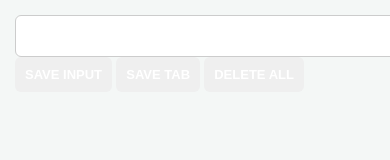
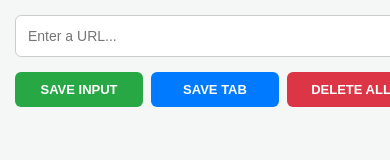
Before and after one commit to guptaaditya6973/tracker, a browser extension: page index.html in a window 390 px wide. Shown: the top 160 px of the page. Drawn offline with Linux system fonts and the light colour scheme.

Commit message:
Refactor index.html for improved structure and styling
Updated HTML structure and added meta tags for better accessibility and responsiveness.

```diff
--- a/index.html
+++ b/index.html
@@ -1,14 +1,28 @@
-<html>
+<!DOCTYPE html>
+<html lang="en">
 <head>
+    <meta charset="UTF-8">
+    <meta name="viewport" content="width=device-width, initial-scale=1.0">
     <link rel="stylesheet" href="index.css">
+    <title>Leads Tracker</title>
 </head>
 <body>
-        <input type="text" id="input-el">
-        <button id="input-btn">SAVE INPUT</button>
-        <button id="tab-btn">SAVE TAB</button>
-        <button id="delete-btn">DELETE ALL</button>
-        <ul id="ul-el">
-        </ul>
+    <div class="container">
+        <!-- Input area -->
+        <input type="text" id="input-el" placeholder="Enter a URL..." autocomplete="off">
+
+        <!-- Main Actions -->
+        <div class="button-group">
+            <button id="input-btn" class="btn-green">SAVE INPUT</button>
+            <button id="tab-btn" class="btn-blue">SAVE TAB</button>
+            <button id="delete-btn" class="btn-red">DELETE ALL</button>
+        </div>
+
+        <!-- List container for saved leads -->
+        <ul id="ul-el"></ul>
+    </div>
+
+    <!-- JavaScript linked at the bottom -->
     <script src="index.js"></script>
 </body>
 </html>
```
Lines whose indentation alone changed are shown as unchanged.
